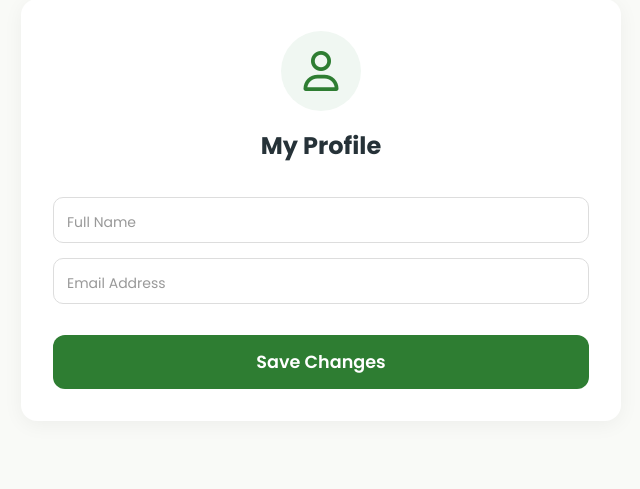
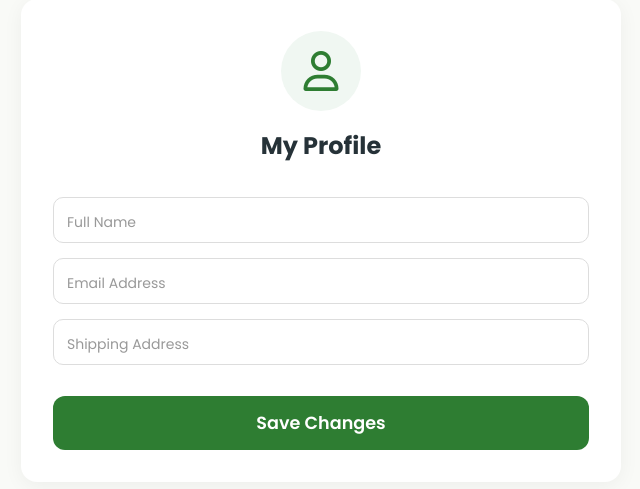
Before and after one commit to dhruvvira18/SmartGrocer, a FastAPI app: template customer_site/templates/profile.html in a window 1280 px wide. Shown: the part 118-607 px from the top of the page, without its empty margins (319-959 px from the left). Run offline with FastAPI, Linux system fonts and the light colour scheme; the template is opened without the code that fills it, so the values that code supplies are empty.

Commit message:
Add support for capturing customer delivery address
* Added an `address` column to the `User` table in the database schema.
* Updated the shopper profile page to include an input field for the user's address.
* Modified the profile updating endpoint to process and save changes to the address field.
* Enforced a requirement during checkout that the user must have provided an address before proceeding. If no address is found, they are redirected to the profile page with a corresponding error message.

Co-authored-by: dhruvvira18 <221361408+dhruvvira18@users.noreply.github.com>

```diff
--- a/customer_site/main.py
+++ b/customer_site/main.py
@@ -110,7 +110,8 @@ async def update_profile(
     request: Request,
     db: DbSession,
     full_name: Annotated[str, Form()],
-    email: Annotated[EmailStr, Form()]
+    email: Annotated[EmailStr, Form()],
+    address: Annotated[str | None, Form()] = None
 ):
     retailer = db.query(models.Retailer).filter(models.Retailer.slug == slug).first()
     if not retailer:
@@ -139,6 +140,7 @@ async def update_profile(
 
     user.full_name = full_name
     user.email = email
+    user.address = address
     db.commit()
 
     return RedirectResponse(url=f"/shop/{slug}/profile?msg=Profile+updated+successfully.", status_code=303)
--- a/customer_site/templates/profile.html
+++ b/customer_site/templates/profile.html
@@ -57,6 +57,11 @@
                     <label for="email" class="floating-label">Email Address</label>
                 </div>
 
+                <div class="input-group">
+                    <input type="text" id="address" name="address" class="floating-input" value="{{ user.address if user.address else '' }}" placeholder=" ">
+                    <label for="address" class="floating-label">Shipping Address</label>
+                </div>
+
                 <button type="submit" class="login-btn" style="margin-top: 1rem; font-size: 1.1rem; padding: 14px;">Save Changes</button>
             </form>
         </div>
--- a/models.py
+++ b/models.py
@@ -22,6 +22,7 @@ class User(Base):
     password: Mapped[str] = mapped_column(String(255))
     full_name: Mapped[str] = mapped_column(String(100), default="New User")
     role: Mapped[str] = mapped_column(String(20), default="shopper") # admin, shopper
+    address: Mapped[str | None] = mapped_column(String(255), default=None, nullable=True)
 
     retailer: Mapped["Retailer"] = relationship(back_populates="users", init=False)
 
```
Also changed, not shown: customer_site/templates/index.html (+7 -0 lines).
